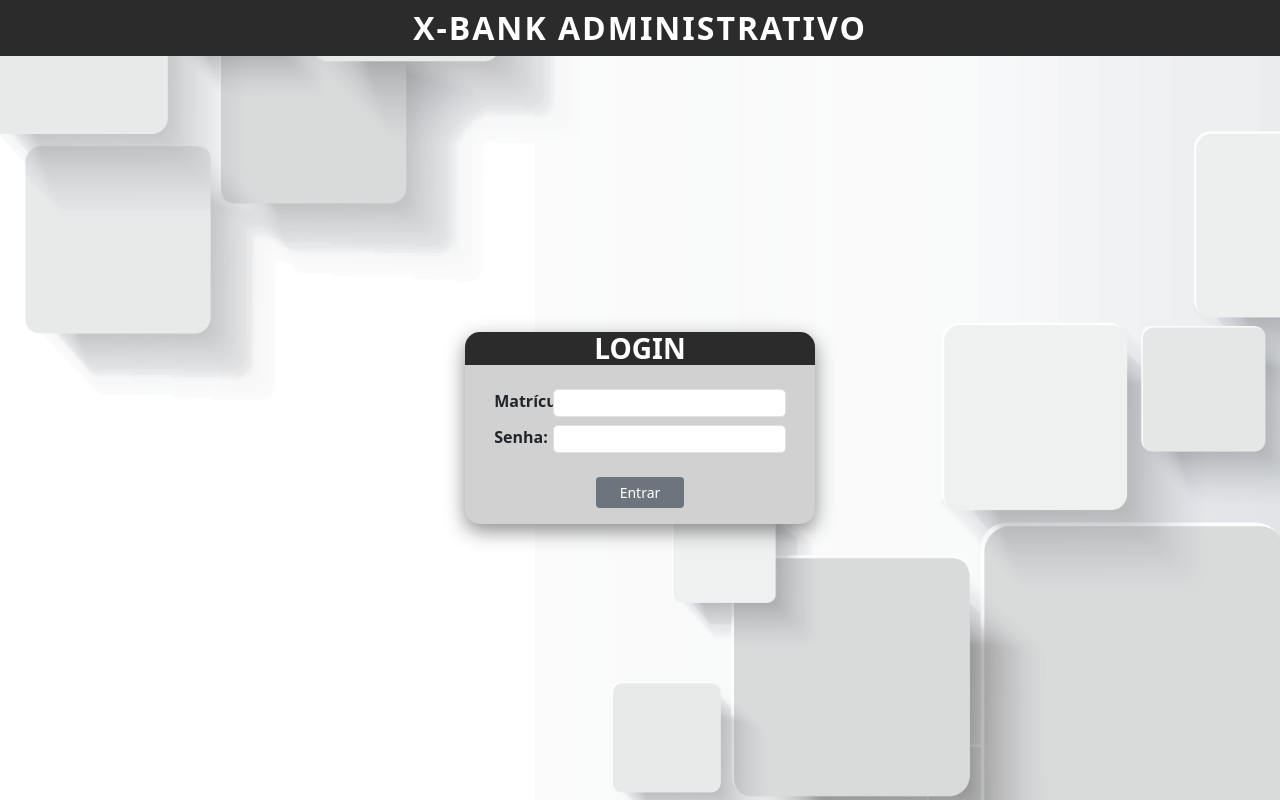
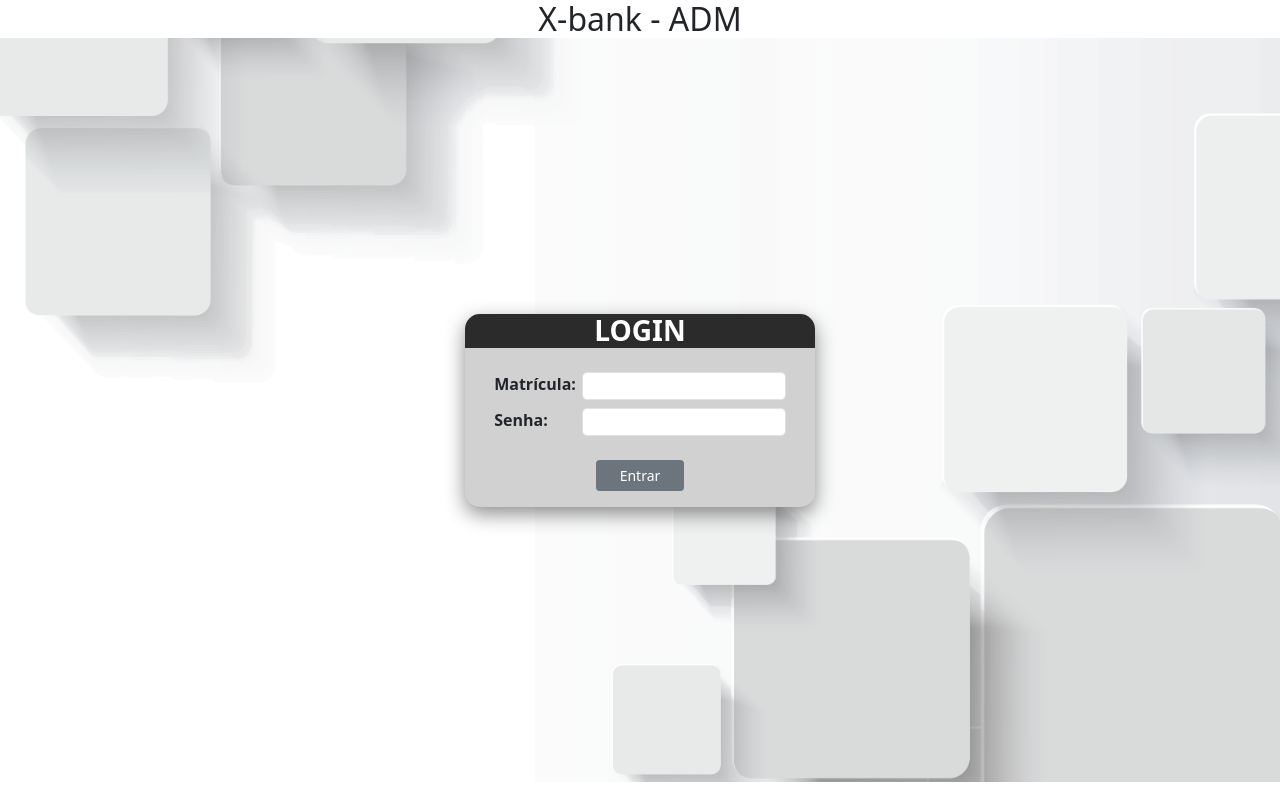
Before and after one commit to c3fatec/c3fatec.github.io, a Flask app: template banco/templates/auth/loginadmin.html in a window 1280 px wide. Run offline with Flask 2, Linux system fonts and the light colour scheme; the template is opened without the code that fills it, so the values that code supplies are empty.

Commit message:
ajuste na tela login adm

```diff
--- a/banco/admin.py
+++ b/banco/admin.py
@@ -164,3 +164,7 @@ def gerente():
 @rota_gerente
 def cadastroGerente():
     return render_template("adm/cadastroGerentes.html")
+
+@bp.route('/', methods=['POST', 'GET'])
+def loginadm():
+    return render_template("auth/loginadmin.html")
--- a/banco/templates/auth/loginadmin.html
+++ b/banco/templates/auth/loginadmin.html
@@ -1,9 +1,21 @@
-{%extends 'loginadm.html'%} {%block head%}
+{%extends 'index.html'%} {%block head%}
 
-<title>Xbank - Login</title>
+<title>Xbank - Login Admin</title>
+
+<style>
+	.header-b {
+		display: none !important;
+	}
+</style>
 
 {%endblock%}
 {%block body%}
+
+<header class="header-adm d-flex justify-content-center align-items-center">
+	<div class="logo-b w-50 h-100 d-flex justify-content-center text-center align-items-center">
+		<p class="h2 m-0 p-0">X-bank - ADM</p>
+	</div>
+</header>
 
 <div class="pg-login container-fluid d-flex align-items-center">
 
@@ -17,12 +29,12 @@
 				<div class="d-flex justify-content-center">{{message}}</div>
 				{%endif%}{%endfor%}
 				<div class="d-flex justify-content-center">
-					<label for="id_conta" class="col-2 pe-2">Matrícula: </label>
-					<input type="text" name="id_conta" id="id_conta" class="col-8" />
+					<label for="id_conta" class="col-3 pe-2 text-start">Matrícula: </label>
+					<input type="text" name="id_conta" id="id_conta" class="col-7" />
 				</div>
 				<div class="d-flex justify-content-center">
-					<label for="senha" class="col-2 pe-2">Senha: </label>
-					<input type="password" id="senha" name="senha" class="col-8"/>
+					<label for="senha" class="col-3 pe-2 text-start">Senha: </label>
+					<input type="password" id="senha" name="senha" class="col-7"/>
 				</div>
 
 				<div class="d-flex justify-content-center gap-3 mt-3 mb-3">
```
